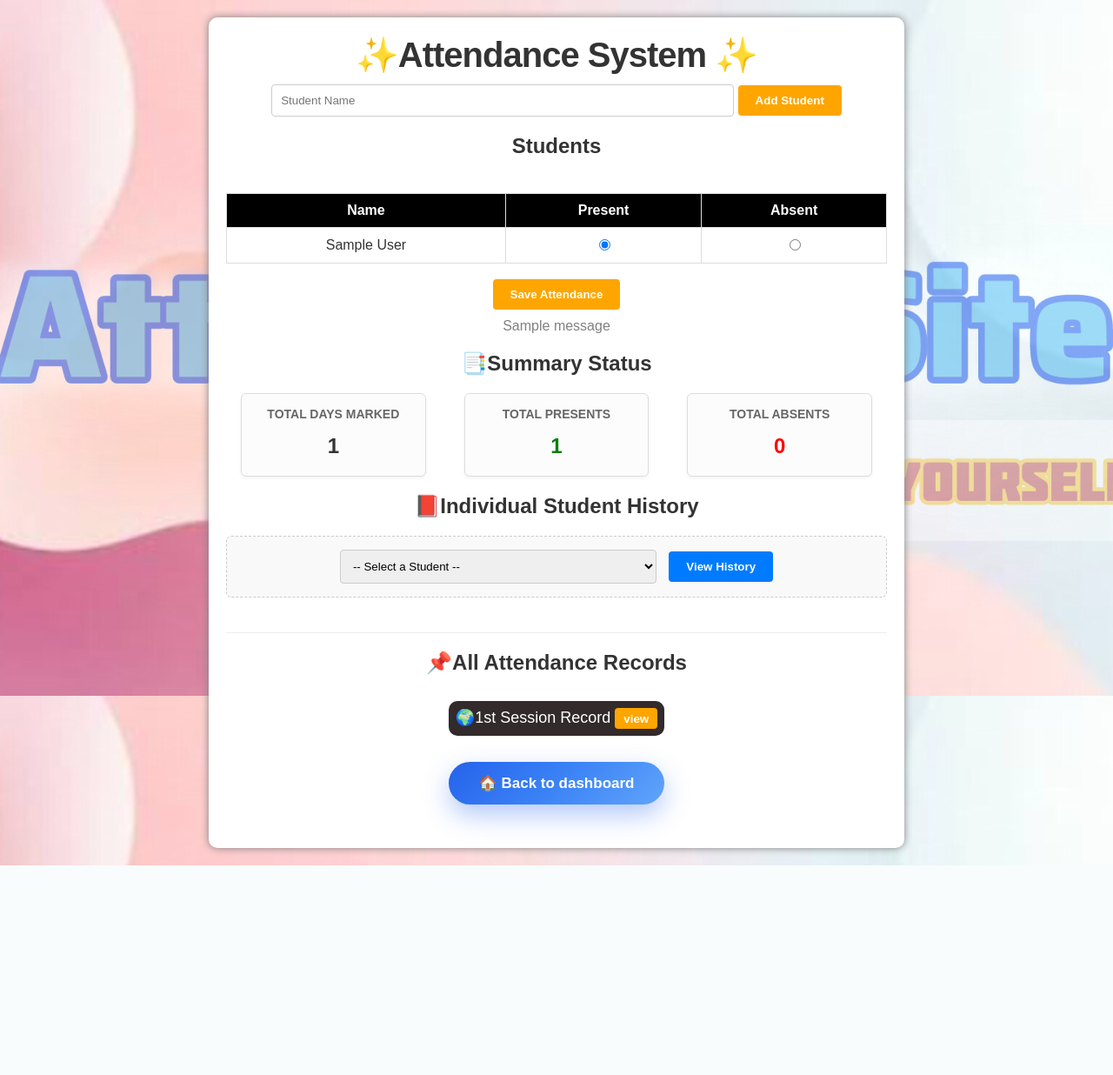
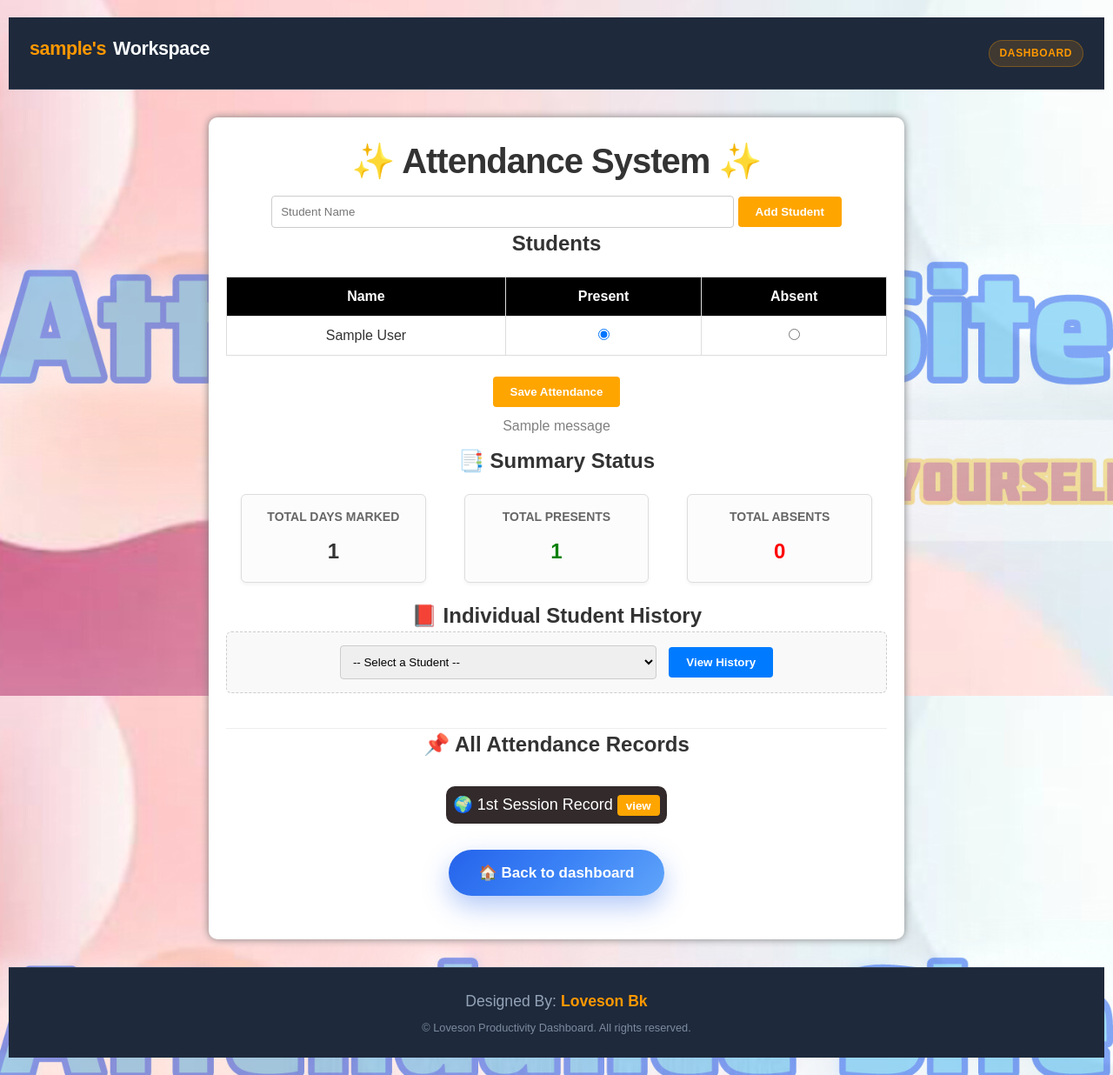
Before and after one commit to lovesonbk30-ui/Loveson-Website, a Flask app: page /attendance in a window 1280 px wide. Shown: the whole page at 87% size. Before the commit the page ends 995 px from the top, so only its background shows below. Run offline with Flask 3, Linux system fonts and the light colour scheme; a user stored in the database is signed in; tables that the repository leaves empty hold one stand-in row (values such as "Sample post"); one stand-in notice (Sample message) is shown.

Commit message:
Add files via upload

```diff
--- a/templates/Attendance.html
+++ b/templates/Attendance.html
@@ -1,10 +1,14 @@
-{% extends 'Base.html' %}
+{% extends 'Dashboard_base.html' %}
+
 {% block body %}
 <title>Attendance System</title>
+
 <style>
+    /* Base Rules & Reset */
     * {
         box-sizing: border-box;
     }
+
     body {
         font-family: Arial, sans-serif;
         margin: 0;
@@ -16,6 +20,8 @@
         background-attachment: fixed;
         background-size: cover;
     }
+
+    /* Layout & Containers */
     .container {
         width: 100%;
         max-width: 800px;
@@ -25,10 +31,33 @@
         border-radius: 10px;
         box-shadow: 0 0 10px gray;
     }
+
+    .hero-background {
+        background-image: linear-gradient(rgba(0, 0, 0, 0.5), rgba(0, 0, 0, 0.5)), url("/static/Attendance_bg.jpg");
+        background-position: center;
+        background-size: cover;
+    }
+
+    /* Typography */
     h1, h2, h3 {
         text-align: center;
         color: #333;
     }
+
+    h1 {
+        margin: 0 0 10px 0;
+        font-size: 2.5rem;
+        letter-spacing: -1px;
+    }
+
+    p {
+        margin: 0;
+        color: #e2e8f0;
+        font-size: 1.1rem;
+        line-height: 1.6;
+    }
+
+    /* Forms & Inputs */
     input[type="text"], select {
         padding: 10px;
         width: 70%;
@@ -36,11 +65,23 @@
         border: 1px solid #ccc;
         border-radius: 4px;
     }
+
     select {
         width: 50%;
         max-width: 100%;
         margin-right: 10px;
     }
+
+    .filter-box {
+        background: #f9f9f9;
+        padding: 15px;
+        border-radius: 6px;
+        border: 1px dashed #ccc;
+        text-align: center;
+        margin-bottom: 20px;
+    }
+
+    /* Buttons */
     button {
         padding: 10px 20px;
         background: orange;
@@ -50,76 +91,11 @@
         border-radius: 4px;
         cursor: pointer;
     }
+
     button:hover {
         background: darkorange;
     }
-    .table-wrapper {
-        width: 100%;
-        overflow-x: auto;
-        -webkit-overflow-scrolling: touch;
-    }
-    table {
-        width: 100%;
-        border-collapse: collapse;
-        margin-top: 20px;
-        min-width: 300px;
-    }
-    th, td {
-        border: 1px solid #ddd;
-        padding: 10px;
-        text-align: center;
-        color: #333;
-    }
-    th {
-        background: Black;
-        color: white;
-    }
-    .status-present {
-        color: green;
-        font-weight: bold;
-    }
-    .status-absent {
-        color: red;
-        font-weight: bold;
-    }
-    .summary-container {
-        display: flex;
-        justify-content: space-around;
-        flex-wrap: wrap;
-        gap: 10px;
-        margin-top: 20px;
-        margin-bottom: 20px;
-    }
-    .card {
-        background: #fcfcfc;
-        border: 1px solid #ddd;
-        padding: 15px;
-        border-radius: 6px;
-        text-align: center;
-        width: 28%;
-        min-width: 180px;
-        box-shadow: 0 2px 4px rgba(0,0,0,0.05);
-    }
-    .card h3 {
-        margin: 0 0 10px 0;
-        font-size: 14px;
-        color: #666;
-        text-transform: uppercase;
-    }
-    .card p {
-        margin: 0;
-        font-size: 24px;
-        font-weight: bold;
-        color: #333;
-    }
-    .filter-box {
-        background: #f9f9f9;
-        padding: 15px;
-        border-radius: 6px;
-        border: 1px dashed #ccc;
-        text-align: center;
-        margin-bottom: 20px;
-    }
+
     .alert-btn {
         width: 60%;
         max-width: 100%;
@@ -134,22 +110,7 @@
         transition: 0.3s;
         background-color: #F34825;
     }
-    h1 {
-        margin: 0 0 10px 0;
-        font-size: 2.5rem;
-        letter-spacing: -1px;
-    }
-    p {
-        margin: 0;
-        color: #e2e8f0;
-        font-size: 1.1rem;
-        line-height: 1.6;
-    }
-    .hero-background {
-        background-image: linear-gradient(rgba(0, 0, 0, 0.5), rgba(0, 0, 0, 0.5)), url("/static/Attendance_bg.jpg");
-        background-position: center;
-        background-size: cover;
-    }
+
     .btn-save {
         display: inline-flex;
         align-items: center;
@@ -170,10 +131,12 @@
         box-shadow: 0 12px 30px rgba(245, 158, 11, .35), inset 0 1px 1px rgba(255, 255, 255, .35);
         transition: .35s ease;
     }
+
     .btn-save span {
         position: relative;
         z-index: 2;
     }
+
     .btn-save::before {
         content: "";
         position: absolute;
@@ -185,21 +148,26 @@
         transform: skewX(-25deg);
         transition: .8s;
     }
+
     .btn-save:hover::before {
         left: 140%;
     }
+
     .btn-save:hover {
         transform: translateY(-5px) scale(1.03);
         box-shadow: 0 18px 40px rgba(245, 158, 11, .45);
     }
+
     .btn-save:active {
         transform: scale(.97);
         background: darkblue;
     }
+
     .top-buttons {
         text-align: center;
         margin: 20px 0 30px;
     }
+
     .btn-home {
         display: inline-flex;
         align-items: center;
@@ -217,6 +185,7 @@
         position: relative;
         overflow: hidden;
     }
+
     .btn-home::before {
         content: "";
         position: absolute;
@@ -228,25 +197,16 @@
         transform: skewX(-25deg);
         transition: .8s;
     }
+
     .btn-home:hover::before {
         left: 150%;
     }
+
     .btn-home:hover {
         transform: translateY(-5px);
         box-shadow: 0 18px 40px rgba(37, 99, 235, .45);
     }
-    .record {
-        margin: 30px auto;
-        width: 100%;
-    }
-    .all-record span {
-        border-radius: 10px;
-        padding: 8px;
-        font-size: 18px;
-        background: #322A2B;
-        color: white;
-        display: inline-block;
-    }
+
     .btn-record {
         padding: 4.5px 10px;
         background: orange;
@@ -256,35 +216,127 @@
         border-radius: 4px;
         cursor: pointer;
     }
+
     .btn-record:hover {
         background: darkorange;
     }
+
+    /* Data Tables */
+    .table-wrapper {
+        width: 100%;
+        overflow-x: auto;
+        -webkit-overflow-scrolling: touch;
+    }
+
+    table {
+        width: 100%;
+        border-collapse: collapse;
+        margin-top: 20px;
+        min-width: 300px;
+    }
+
+    th, td {
+        border: 1px solid #ddd;
+        padding: 10px;
+        text-align: center;
+        color: #333;
+    }
+
+    th {
+        background: Black;
+        color: white;
+    }
+
+    /* Summary Cards & Status Badge Styling */
+    .status-present {
+        color: green;
+        font-weight: bold;
+    }
+
+    .status-absent {
+        color: red;
+        font-weight: bold;
+    }
+
+    .summary-container {
+        display: flex;
+        justify-content: space-around;
+        flex-wrap: wrap;
+        gap: 10px;
+        margin-top: 20px;
+        margin-bottom: 20px;
+    }
+
+    .card {
+        background: #fcfcfc;
+        border: 1px solid #ddd;
+        padding: 15px;
+        border-radius: 6px;
+        text-align: center;
+        width: 28%;
+        min-width: 180px;
+        box-shadow: 0 2px 4px rgba(0,0,0,0.05);
+    }
+
+    .card h3 {
+        margin: 0 0 10px 0;
+        font-size: 14px;
+        color: #666;
+        text-transform: uppercase;
+    }
+
+    .card p {
+        margin: 0;
+        font-size: 24px;
+        font-weight: bold;
+        color: #333;
+    }
+
+    .record {
+        margin: 30px auto;
+        width: 100%;
+    }
+
+    .all-record span {
+        border-radius: 10px;
+        padding: 8px;
+        font-size: 18px;
+        background: #322A2B;
+        color: white;
+        display: inline-block;
+    }
+
     .flash-success {
         color: grey;
         margin: 10px;
     }
 
-    /* Device responsiveness rules */
+    /* Device Responsiveness Rules */
     @media(max-width: 768px) {
         .container {
             padding: 15px 10px;
         }
+
         input[type="text"], select {
             width: 100%;
             margin-bottom: 10px;
         }
+
         select {
             margin-right: 0;
         }
+
         .btn-save {
             width: 100%;
             max-width: 320px;
             font-size: 16px;
             padding: 15px 25px;
         }
+
         .card {
             width: 100%;
         }
+
         .alert-btn {
             width: 100%;
         }
@@ -292,7 +344,7 @@
 </style>
 
 <div class="container">
-    <h1>✨Attendance System ✨</h1>
+    <h1>✨ Attendance System ✨</h1>
 
     <form action="/add_student" method="POST">
         <input type="text" name="name" placeholder="Student Name" required>
@@ -305,22 +357,27 @@
         <form action="/mark" method="POST">
             <div class="table-wrapper">
                 <table>
+                    <thead>
                         <tr>
                             <th>Name</th>
                             <th>Present</th>
                             <th>Absent</th>
                         </tr>
+                    </thead>
+                    <tbody>
                         {% for student in students %}
                             <tr>
                                 <td>{{ student.name }}</td>
-                    <td><input type="radio" name="status_{{student.id}}" value="Present" checked></td>
-                    <td><input type="radio" name="status_{{student.id}}" value="Absent"></td>
+                                <td><input type="radio" name="status_{{ student.id }}" value="Present" checked></td>
+                                <td><input type="radio" name="status_{{ student.id }}" value="Absent"></td>
                             </tr>
                         {% endfor %}
+                    </tbody>
                 </table>
             </div>
             <br>
             <button type="submit" style="display:block; margin:auto;">Save Attendance</button>
+
             {% with messages = get_flashed_messages() %}
                 {% if messages %}
                     {% for message in messages %}
@@ -330,10 +387,10 @@
             {% endwith %}
         </form>
     {% else %}
-    <button class='alert-btn' type="button">No students added yet.</button>
+        <button class="alert-btn" type="button">No students added yet.</button>
     {% endif %}
 
-    <h2>📑Summary Status</h2>
+    <h2>📑 Summary Status</h2>
     <div class="summary-container">
         <div class="card">
             <h3>Total Days Marked</h3>
@@ -349,7 +406,7 @@
         </div>
     </div>
 
-    <h2>📕Individual Student History</h2>
+    <h2>📕 Individual Student History</h2>
     <div class="filter-box">
         <form action="/attendance" method="GET">
             <select name="selected_student">
@@ -373,16 +430,20 @@
             <p style="text-align:center;">Attendance Rate: <strong>{{ attendance_rate }}%</strong></p>
             <div class="table-wrapper">
                 <table>
+                    <thead>
                         <tr>
                             <th>Date</th>
                             <th>Status</th>
                         </tr>
+                    </thead>
+                    <tbody>
                         {% for record in student_records %}
                             <tr>
                                 <td>{{ record.date }}</td>
                                 <td class="status-{{ record.status|lower }}">{{ record.status }}</td>
                             </tr>
                         {% endfor %}
+                    </tbody>
                 </table>
             </div>
 
@@ -403,20 +464,23 @@
 
     <hr style="margin-top: 40px; border: 0; border-top: 1px solid #eee;">
 
-    <div class='all-record'>
-        <h2>📌All Attendance Records</h2>
-        <div class='record'>
-            <span> 🌍️1st Session Record <button class='btn-record' onclick="toggleResult()"> view </button> </span>
+    <div class="all-record">
+        <h2>📌 All Attendance Records</h2>
+        <div class="record">
+            <span>🌍️ 1st Session Record <button class="btn-record" onclick="toggleResult()">view</button></span>
         </div>
     </div>
 
-    <div id='result' style="display:none;" class="table-wrapper">
+    <div id="result" style="display:none;" class="table-wrapper">
         <table>
+            <thead>
                 <tr>
                     <th>Name</th>
                     <th>Status</th>
                     <th>Date</th>
                 </tr>
+            </thead>
+            <tbody>
                 {% for record in records %}
                     <tr>
                         <td>{{ record.student_name }}</td>
@@ -424,6 +488,7 @@
                         <td>{{ record.date }}</td>
                     </tr>
                 {% endfor %}
+            </tbody>
         </table>
     </div>
 
--- /dev/null
+++ b/templates/Dashboard_base.html
@@ -0,0 +1,171 @@
+<!DOCTYPE html>
+<html lang="en">
+<head>
+    <meta charset="UTF-8">
+    <meta name="viewport" content="width=device-width, initial-scale=1.0">
+    <title>✳️ Dashboard Base</title>
+    <link rel="preconnect" href="https://fonts.googleapis.com">
+    <link rel="preconnect" href="https://fonts.gstatic.com" crossorigin>
+    <link href="https://fonts.googleapis.com/css2?family=Plus+Jakarta+Sans:wght@400;500;600;700;800&display=swap" rel="stylesheet">
+
+    <style>
+        /* CSS Variables for easy theme management */
+        :root {
+            --bg-body: #0f172a;
+            --bg-surface: #1e293b;
+            --border-color: #334155;
+            --text-primary: #f8fafc;
+            --text-secondary: #94a3b8;
+            --accent-color: #ff9800;
+            --accent-glow: rgba(255, 152, 0, 0.15);
+            --radius-md: 8px;
+            --radius-full: 9999px;
+            --font-main: 'Plus Jakarta Sans', sans-serif;
+        }
+
+        /* Modern CSS Reset */
+        *, *::before, *::after {
+            margin: 0;
+            padding: 0;
+            box-sizing: border-box;
+        }
+
+        body {
+
+            color: var(--text-primary);
+            font-family: var(--font-main);
+            min-height: 100vh;
+            display: flex;
+            flex-direction: column;
+            line-height: 1.5;
+            -webkit-font-smoothing: antialiased;
+        }
+
+        /* Header Styling */
+        .site-header {
+            background: var(--bg-surface);
+            border-bottom: 1px solid var(--border-color);
+            padding: 1.25rem 1.5rem;
+            position: sticky;
+            top: 0;
+            z-index: 100;
+            backdrop-filter: blur(8px);
+        }
+
+        .header-content {
+            max-width: 1280px;
+            margin: 0 auto;
+            display: flex;
+            align-items: center;
+            justify-content: space-between;
+        }
+
+        .header-title {
+            font-size: 1.35rem;
+            font-weight: 700;
+            color: var(--text-primary);
+            letter-spacing: -0.02em;
+            display: flex;
+            align-items: center;
+            gap: 0.5rem;
+        }
+
+        .user-highlight {
+            color: var(--accent-color);
+        }
+
+        .workspace-badge {
+            background: var(--accent-glow);
+            color: var(--accent-color);
+            border: 1px solid rgba(255, 152, 0, 0.3);
+            font-size: 0.75rem;
+            font-weight: 700;
+            padding: 0.35rem 0.75rem;
+            border-radius: var(--radius-full);
+            text-transform: uppercase;
+            letter-spacing: 0.05em;
+        }
+
+        /* Main Content Container */
+        main {
+            flex: 1;
+            width: 100%;
+            max-width: 1280px;
+            margin: 0 auto;
+            padding: 2rem 1.5rem;
+        }
+
+        /* Footer Styling */
+        footer {
+            background: var(--bg-surface);
+            border-top: 1px solid var(--border-color);
+            padding: 1.5rem;
+            text-align: center;
+            font-size: 0.875rem;
+            margin-top: auto;
+        }
+
+        .footer-content {
+            max-width: 1280px;
+            margin: 0 auto;
+            display: flex;
+            flex-direction: column;
+            gap: 0.4rem;
+            align-items: center;
+        }
+
+        .desc {
+            color: var(--text-secondary);
+        }
+
+        .designer-name {
+            color: var(--accent-color);
+            font-weight: 600;
+        }
+
+        .copyright {
+            color: var(--text-secondary);
+            font-size: 0.8rem;
+            opacity: 0.8;
+        }
+
+        /* Mobile Optimization */
+        @media (max-width: 640px) {
+            .header-title {
+                font-size: 1.15rem;
+            }
+            .workspace-badge {
+                font-size: 0.68rem;
+                padding: 0.25rem 0.5rem;
+            }
+        }
+    </style>
+</head>
+<body>
+
+    <header class="site-header">
+        <div class="header-content">
+            <h1 class="header-title">
+                <span class="user-highlight">{{ user }}'s</span> Workspace
+            </h1>
+            <span class="workspace-badge">Dashboard</span>
+        </div>
+    </header>
+
+    <main>
+        {% block body %}
+        {% endblock body %}
+    </main>
+
+    <footer>
+        <div class="footer-content">
+            <p>
+                <span class="desc">Designed By: </span>
+                <span class="designer-name">Loveson Bk</span>
+            </p>
+            <p class="copyright">© Loveson Productivity Dashboard. All rights reserved.</p>
+        </div>
+    </footer>
+
+</body>
+</html>
```
Also changed, not shown: templates/ToDo.html (+23 -2 lines). Lines whose indentation alone changed are shown as unchanged.
